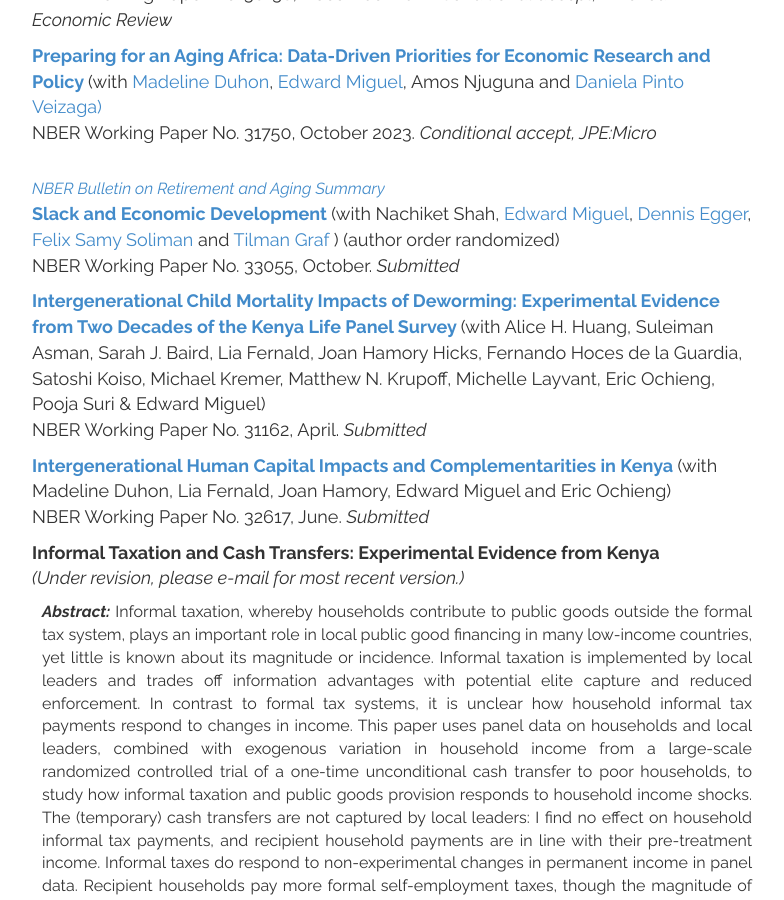
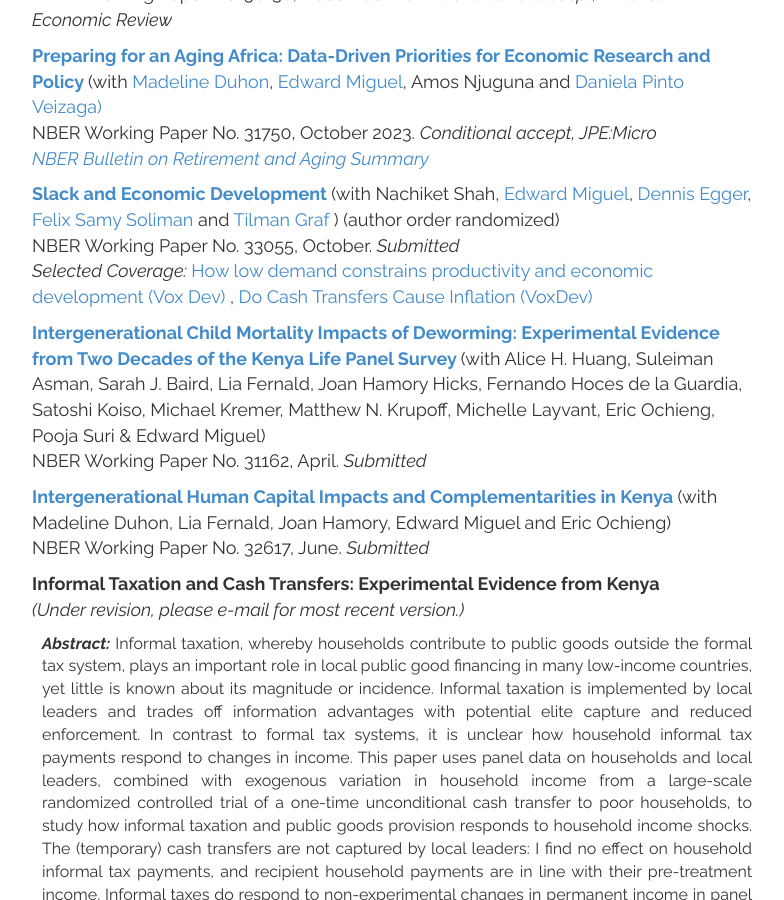
Before and after one commit to mwwalker/mwwalker.github.io, a Jekyll site: the page built from research/index.html, in a window 1280 px wide and 900 px high, scrolled down 1398 px. Shown: the whole window, without its empty margins (248-1032 px from the left). Built offline with Jekyll 4.4.1, drawn with Linux system fonts in a browser that asks for light colours.

Commit message:
Update index.html

```diff
--- a/research/index.html
+++ b/research/index.html
@@ -100,12 +100,17 @@ title: Research
   <br> NBER Working Paper No. 30138, December 2022. <em> Conditional accept, American Economic Review </em> </p>
 
   <p style="font-size:18px"> <a href="https://www.nber.org/papers/w31750"> <b> Preparing for an Aging Africa: Data-Driven Priorities for Economic Research and Policy </b> </a> (with <a href="https://www.madelineduhon.com/"> Madeline Duhon</a>,<a href="https://emiguel.econ.berkeley.edu/"> Edward Miguel</a>, Amos Njuguna and <a href="https://dapivei.github.io/"> Daniela Pinto Veizaga)</a>
-    <br> NBER Working Paper No. 31750, October 2023. <em> Conditional accept, JPE:Micro </em> </p>
-    <br>
-    <em> <a href="https://www.nber.org/brd/20234/examining-aging-population-sub-saharan-africa"> NBER Bulletin on Retirement and Aging Summary </em>
+    <br> NBER Working Paper No. 31750, October 2023. <em> Conditional accept, JPE:Micro </em>
+    <br> <em> <a href="https://www.nber.org/brd/20234/examining-aging-population-sub-saharan-africa"> NBER Bulletin on Retirement and Aging Summary </em>
+  </p>
+
+
 
     <p style="font-size:18px"> <a href="https://www.nber.org/papers/w33055"> <b> Slack and Economic Development </b> </a> (with Nachiket Shah, <a href="https://emiguel.econ.berkeley.edu/"> Edward Miguel</a>,  <a href="https://www.dennisegger.net/"> Dennis Egger</a>, <a href="https://www.econ.uzh.ch/en/people/graduatestudents/soliman.html"> Felix Samy Soliman </a> and <a href="https://tilmangraff.github.io/"> Tilman Graf </a>) (author order randomized)
-    <br> NBER Working Paper No. 33055, October. <em> Submitted </em></p>
+    <br> NBER Working Paper No. 33055, October. <em> Submitted </em>
+    <br>
+      <em> Selected Coverage: </em> <a href="https://voxdev.org/topic/macroeconomics-growth/how-low-demand-constrains-productivity-and-economic-development"> How low demand constrains productivity and economic development (Vox Dev) </a>, <a href="https://voxdev.org/topic/macroeconomics-growth/do-cash-transfers-cause-inflation"> Do Cash Transfers Cause Inflation (VoxDev) </a>
+    </p>
 
 <p style="font-size:18px">  <a href="https://www.nber.org/papers/w31162"> <b> Intergenerational Child Mortality Impacts of Deworming: Experimental Evidence from Two Decades of the Kenya Life Panel Survey </b> </a> (with Alice H. Huang, Suleiman Asman, Sarah J. Baird, Lia Fernald, Joan Hamory Hicks, Fernando Hoces de la Guardia, Satoshi Koiso, Michael Kremer, Matthew N. Krupoff, Michelle Layvant, Eric Ochieng, Pooja Suri & Edward Miguel)
   <br> NBER Working Paper No. 31162, April. <em> Submitted </em> </p>
```
